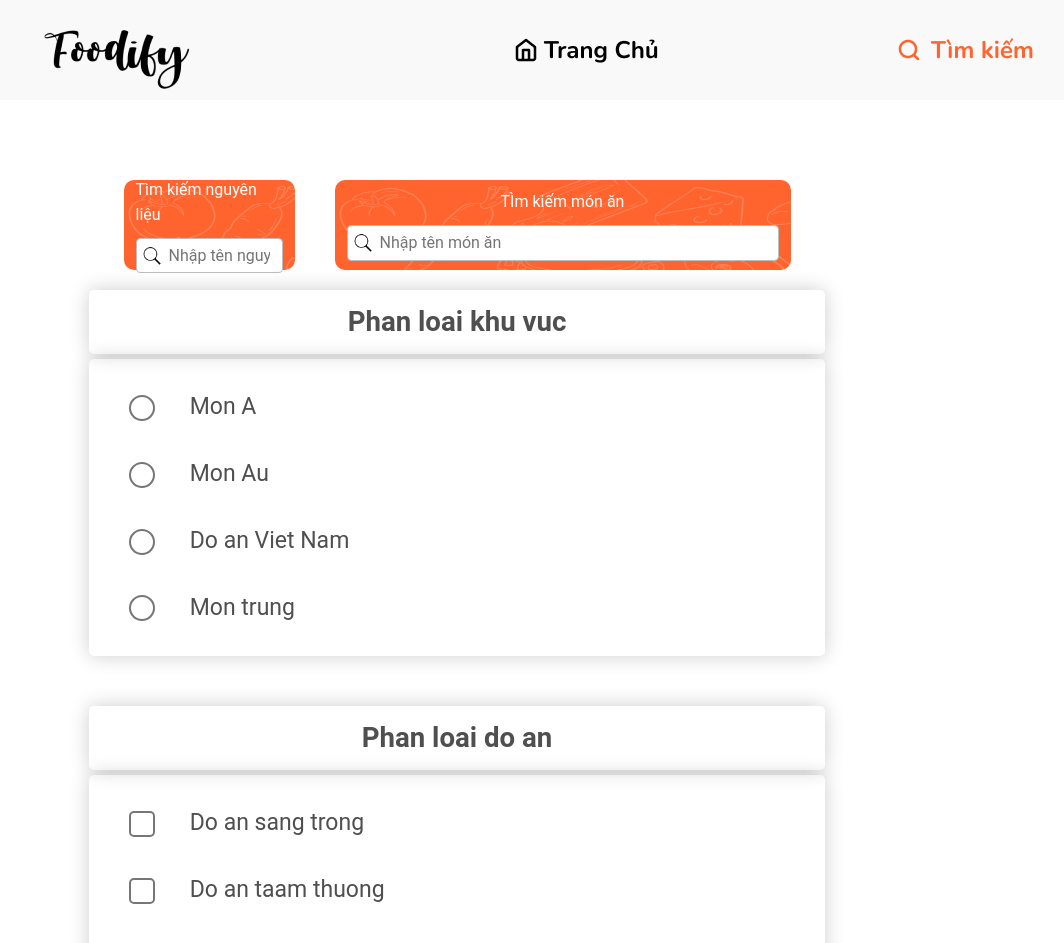
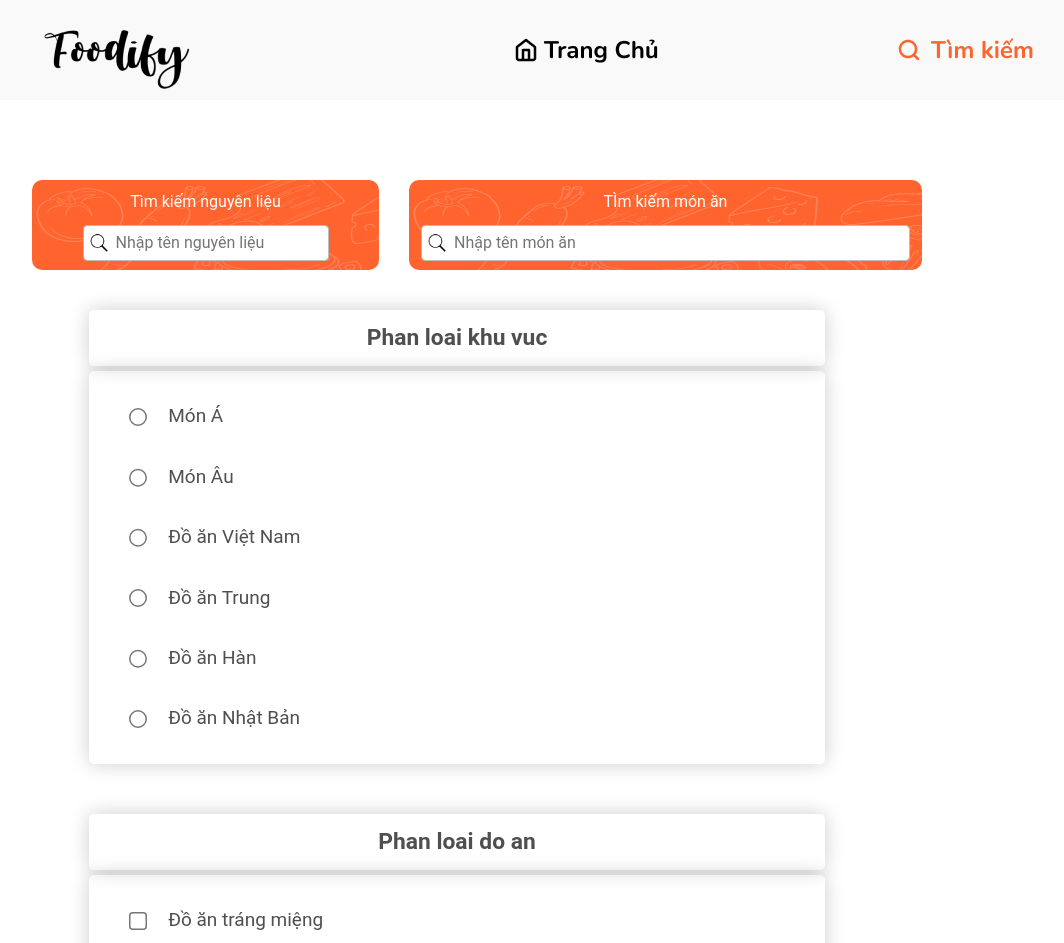
Before and after one commit to hiep464/foodify-itss2-fe, a React (Create React App) app: page / in a window 1280 px wide. Shown: the top 943 px of the page, without its empty margins (183-1247 px from the left). Built offline with nearby package versions, Linux system fonts and the light colour scheme; no server answers.

Commit message:
co the merge cai nay

```diff
--- a/src/components/Filter/Filter.js
+++ b/src/components/Filter/Filter.js
@@ -7,18 +7,21 @@ const Filter = ({ data, onFilterChange }) => {
   const [selectedCategories, setSelectedCategories] = useState([]);
   const [selectedRegion, setSelectedRegion] = useState(null);
 
-  const categories = [...new Set(data.map((val) => val.category))];
-  const regions = [...new Set(data.map((val) => val.region))];
+  // const categories = [...new Set(data.map((val) => val.category))];
+  // const regions = [...new Set(data.map((val) => val.region))];
+
+  const regions = ["Món Á", "Món Âu", "Đồ ăn Việt Nam", "Đồ ăn Trung", "Đồ ăn Hàn", "Đồ ăn Nhật Bản"];
+  const categories = ["Đồ ăn tráng miệng", "Đồ ăn bữa sáng", "Đồ ăn bữa trưa", "Đồ ăn bữa tối","Đồ ăn mặn","Đồ ăn ngọt"];
 
   const filterItem = () => {
     let newItem = data;
 
     if (selectedCategories.length > 0) {
-      newItem = newItem.filter((newVal) => selectedCategories.includes(newVal.category));
+      newItem = newItem.filter((newVal) => selectedCategories.includes(newVal.food_categories_id));
     }
 
     if (selectedRegion && selectedRegion !== 'All') {
-      newItem = newItem.filter((newVal) => newVal.region === selectedRegion);
+      newItem = newItem.filter((newVal) => newVal.food_category_regions_id === selectedRegion);
     }
 
     setItem(newItem);
@@ -29,7 +32,7 @@ const Filter = ({ data, onFilterChange }) => {
     const isSelected = selectedCategories.includes(val);
 
     if (isSelected) {
-      setSelectedCategories((prevCategories) => prevCategories.filter((category) => category !== val));
+      setSelectedCategories((prevCategories) => prevCategories.filter((food_categories_id) => food_categories_id !== val));
     } else {
       setSelectedCategories((prevCategories) => [...prevCategories, val]);
     }
@@ -50,13 +53,13 @@ const Filter = ({ data, onFilterChange }) => {
             <div key={id}>
               <input
                 type='radio'
-                id={`region-${id}`}
+                id={`food_category_regions_id-${id}`}
                 name='region-filter'
                 value={val}
                 checked={selectedRegion === val}
                 onChange={() => setSelectedRegion(val)}
               />
-              <label className={styles.radioLabel} htmlFor={`region-${id}`}>{val}</label>
+              <label className={styles.radioLabel} htmlFor={`food_category_regions_id-${id}`}>{val}</label>
             </div>
           ))}
         </div>
@@ -72,13 +75,13 @@ const Filter = ({ data, onFilterChange }) => {
             <div key={id}>
               <input
                 type='checkbox'
-                id={`category-${id}`}
+                id={`food_categories_id-${id}`}
                 name='category-filter'
                 value={val}
                 checked={selectedCategories.includes(val)}
                 onChange={() => handleCategoryChange(val)}
               />
-              <label className={styles.checkboxLabel} htmlFor={`category-${id}`}>{val}</label>
+              <label className={styles.checkboxLabel} htmlFor={`food_categories_id-${id}`}>{val}</label>
             </div>
           ))}
         </div>
--- a/src/components/Filter/style.module.css
+++ b/src/components/Filter/style.module.css
@@ -1,8 +1,8 @@
 .container {
     display: flex;
     flex-direction: column;
-    margin-top: 20px;
-    font-size: 23px;
+    margin-top: 40px;
+    font-size: 19px;
     position: relative;
     /* z-index: -1; */
 }
@@ -48,7 +48,7 @@
 
 input[type='radio'],
 input[type='checkbox'] {
-    margin-right: 15px;
-    zoom: 2;
+    margin-right: 10px;
+    zoom: 1.5;
     vertical-align: middle;
 }
--- a/src/components/FoodItem/index.jsx
+++ b/src/components/FoodItem/index.jsx
@@ -2,14 +2,14 @@ import clock from '../../acess/clock.png';
 
 function FoodItem({ image, time, description }) {
     return (
-        <div style={{ width: '345px' }}>
-            <img style={{ width: '345px', height: '214px' }} src={image} alt="" />
+        <div style={{ maxWidth: '300px', marginRight: '10px', marginBottom:'20px'}}>
+            <img style={{ maxWidth: '295px', height: '214px' }} src={image} alt="" />
             <div style={{ display: 'flex', alignItems: 'center', height: '42px' }}>
                 <img style={{ width: '24px', height: '24px', marginRight: '4px' }} src={clock} alt="" />
-                <span style={{ color: 'rgba(127, 127, 127, 1)' }}>{time}</span>
+                <span style={{ color: 'rgba(127, 127, 127, 1)' , width:'100%'}}>{time}</span>
             </div>
             <div>
-                <span style={{ color: 'black', fontWeight: '700', fontSize: '20px' }}>{description}</span>
+                <span style={{ color: 'black', fontWeight: '700', fontSize: '18px' }}>{description}</span>
             </div>
         </div>
     );
--- a/src/components/Search/Search.css
+++ b/src/components/Search/Search.css
@@ -8,6 +8,7 @@
     text-indent: 20px;
     background-size: 20px;
     background-position: 5px 7px;
+    max-width: 100%;
 }
 .search-box1{
     background-image: url(background.png);
--- a/src/components/Search/Search.jsx
+++ b/src/components/Search/Search.jsx
@@ -1,12 +1,16 @@
+import { MDBCol, MDBRow } from 'mdbreact';
 import React from 'react';
-import {  MDBRow, MDBCol } from 'mdbreact';
+
 import './Search.css';
+
 const Search = ({name, setName, ingredients, setIngredients}) => {
     const customColStyle = {
         flex: '0 0 80%',
-        maxWidth: '15%',
+        // maxWidth: '26%',
+        maxWidth:'347px',
         backgroundColor: '#FF642F',
         marginTop: '80px',
+        marginLeft:'145px',
         height: '90px',
         display: 'flex',
         flexDirection: 'column', // Display children in a column layout
@@ -16,9 +20,9 @@ const Search = ({name, setName, ingredients, setIngredients}) => {
 
     const customColStyle2 = {
         flex: '0 0 80%',
-        maxWidth: '40%',
+        maxWidth: '45%',
         backgroundColor: '#FF642F',
-        marginLeft: '40px',
+        marginLeft: '30px',
         marginTop: '80px',
         height: '90px',
         display: 'flex',
@@ -28,7 +32,7 @@ const Search = ({name, setName, ingredients, setIngredients}) => {
     };
 
     return (
-        <MDBRow className="justify-content-center" style={{ display: 'flex', flexWrap: 'wrap' }}>
+        <MDBRow className="" style={{ display: 'flex', flexWrap: 'wrap' }}>
             <MDBCol className="search-box1" style={customColStyle}>
                 <div className="text-in-search-box">Tìm kiếm nguyên liệu</div>
 
```
